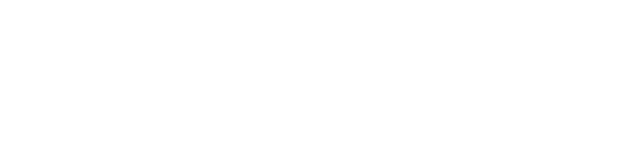
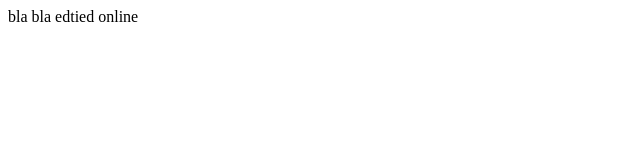
Before and after one commit to itsnaor/landing, a plain HTML site: page index.html in a window 1280 px wide. Shown: the whole page, without its empty margins (0-640 px from the left). Drawn offline with Linux system fonts and the light colour scheme.

Commit message:
Update index.html

```diff
--- a/index.html
+++ b/index.html
@@ -7,6 +7,6 @@
     <title>Document</title>
 </head>
 <body>
-
+    bla bla edtied online
 </body>
 </html>
```
